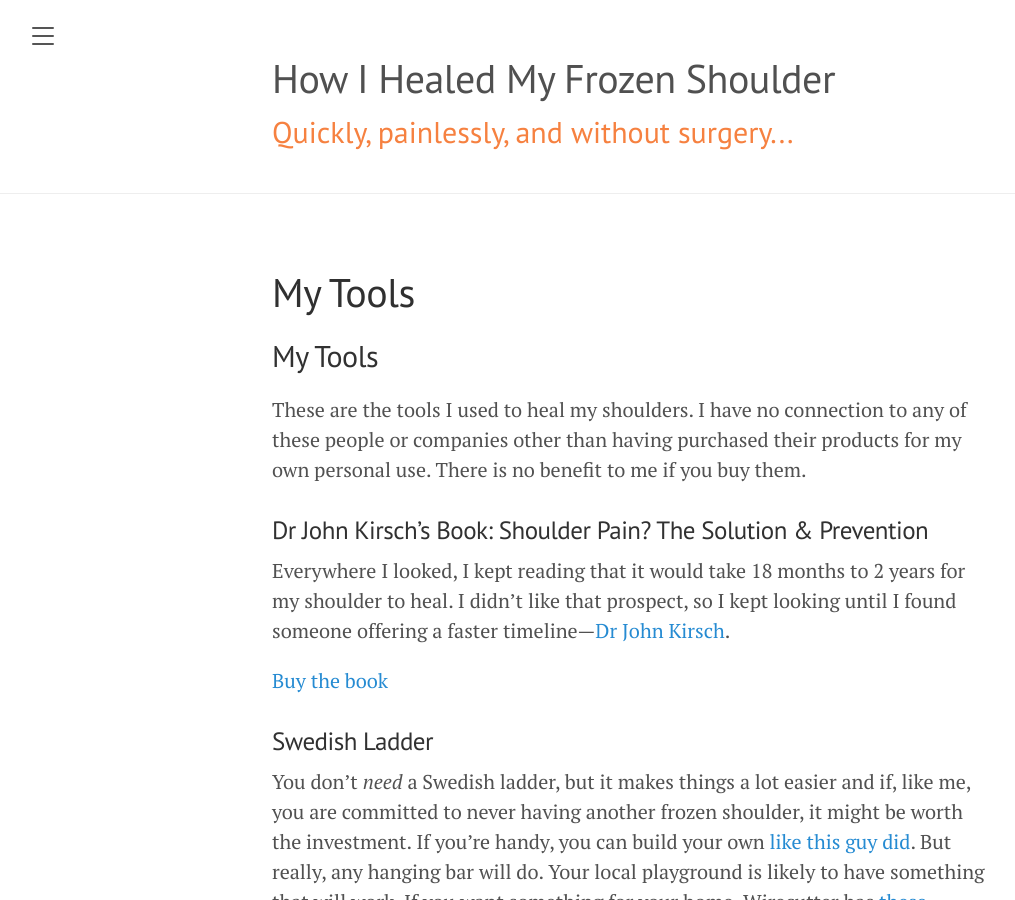
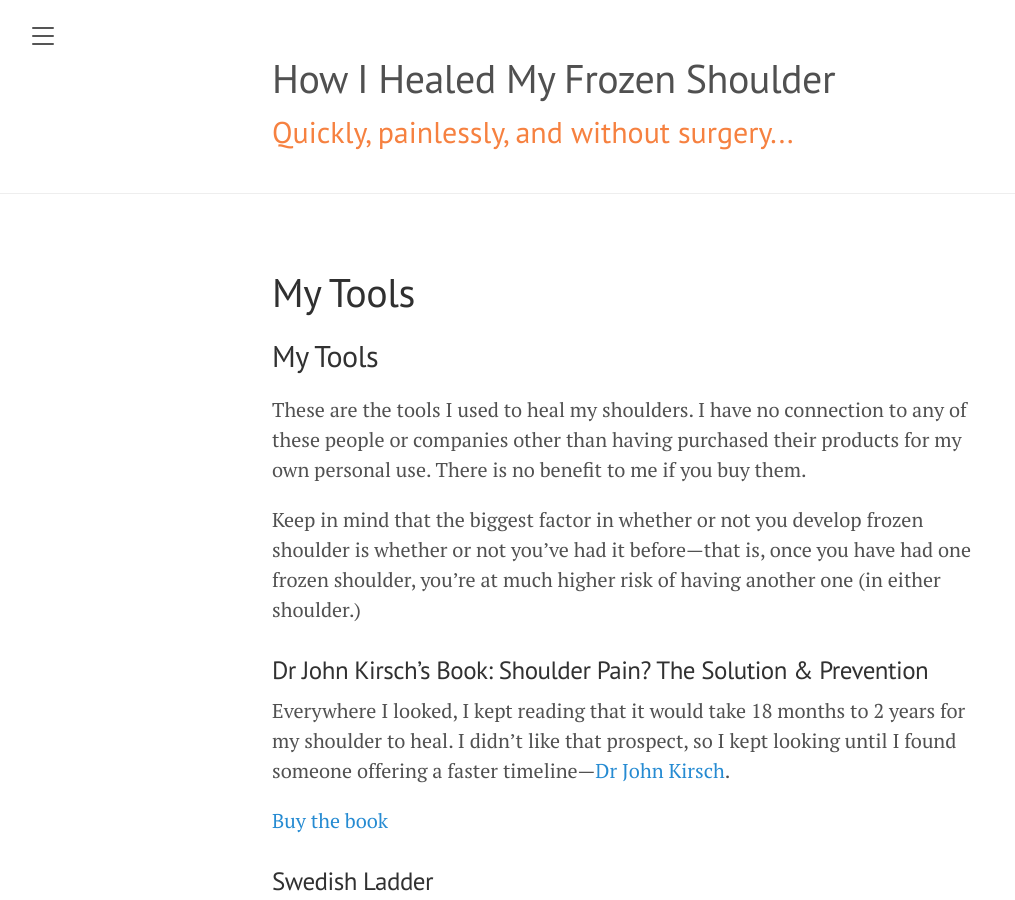
Before and after one commit to suzycc/heal-frozen-shoulder, a Jekyll site: the page built from _posts/2024-01-02-my-tools.md, in a window 1280 px wide and 900 px high. Shown: the whole window, without its empty margins (8-1023 px from the left). Built offline with Jekyll 4.4.1, drawn with Linux system fonts in a browser that asks for light colours.

Commit message:
Update 2024-01-02-my-tools.md

```diff
--- a/_posts/2024-01-02-my-tools.md
+++ b/_posts/2024-01-02-my-tools.md
@@ -7,6 +7,8 @@
 <a id="my-tools"></a>
 
 These are the tools I used to heal my shoulders. I have no connection to any of these people or companies other than having purchased their products for my own personal use. There is no benefit to me if you buy them.
+
+Keep in mind that the biggest factor in whether or not you develop frozen shoulder is whether or not you've had it before—that is, once you have had one frozen shoulder, you're at much higher risk of having another one (in either shoulder.)
 
 ### Dr John Kirsch's Book: Shoulder Pain? The Solution & Prevention
 Everywhere I looked, I kept reading that it would take 18 months to 2 years for my shoulder to heal. I didn't like that prospect, so I kept looking until I found someone offering a faster timeline—[Dr John Kirsch](https://www.kirschshoulder.com/){:target="_blank" rel="noopener noreferrer"}.
```
